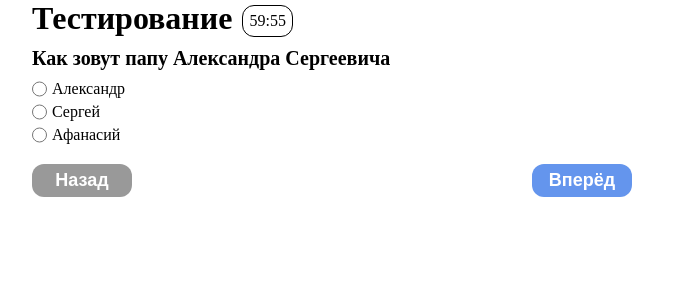
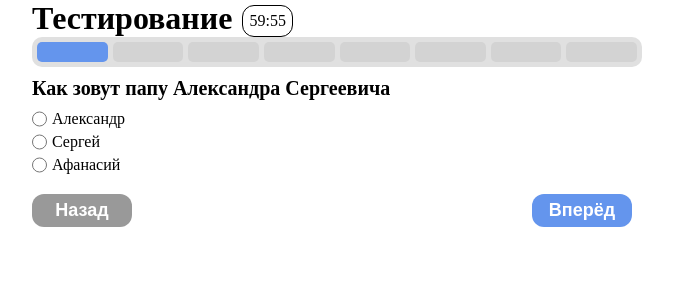
Before and after one commit to AndrewRusanov/madSoft-test, a React (Vite) app: page / in a window 1280 px wide. Shown: the top 300 px of the page, without its empty margins (308-981 px from the left). Built offline with nearby package versions, Linux system fonts and the light colour scheme.

Commit message:
feat: add progress bar

```diff
--- /dev/null
+++ b/src/components/ProgressBar/ProgressBar.css
@@ -0,0 +1,20 @@
+.progressBar {
+  display: flex;
+  height: 20px;
+  width: 100%;
+  gap: 5px;
+  background-color: #e0e0e0;
+  border-radius: 10px;
+  padding: 5px;
+}
+
+.segment {
+  flex: 1;
+  background-color: #d3d3d3;
+  border-radius: 5px;
+  transition: background-color 0.3s;
+}
+
+.segment.completed {
+  background-color: cornflowerblue;
+}
--- /dev/null
+++ b/src/components/ProgressBar/ProgressBar.tsx
@@ -0,0 +1,23 @@
+import { FC } from "react";
+
+import "./ProgressBar.css";
+
+type Props = {
+  currentStep: number;
+  totalQuestions: number;
+};
+
+const ProgressBar: FC<Props> = ({ currentStep, totalQuestions }) => {
+  return (
+    <div className="progressBar">
+      {Array.from({ length: totalQuestions }).map((_, index) => (
+        <div
+          key={index}
+          className={`segment ${index <= currentStep ? "completed" : ""}`}
+        />
+      ))}
+    </div>
+  );
+};
+
+export default ProgressBar;
--- /dev/null
+++ b/src/components/ProgressBar/index.ts
@@ -0,0 +1,3 @@
+import ProgressBar from "./ProgressBar";
+
+export default ProgressBar;
--- a/src/pages/TestPage.tsx
+++ b/src/pages/TestPage.tsx
@@ -6,6 +6,7 @@ import { QUESTIONS } from "../data/Questions";
 import { setAnswer, setProgress } from "../store/slice";
 
 import styles from "./TestPage.module.css";
+import ProgressBar from "../components/ProgressBar";
 
 const TestPage: FC = () => {
   const dispatch = useAppDispatch();
@@ -55,6 +56,7 @@ const TestPage: FC = () => {
         <h1 className={styles.title}>Тестирование</h1>
         <Timer initialTime={3600} onTimeUp={handleTimeUp} />
       </header>
+      <ProgressBar currentStep={progress} totalQuestions={QUESTIONS.length} />
       <StepForm
         step={progress}
         question={QUESTIONS[progress]}
```
